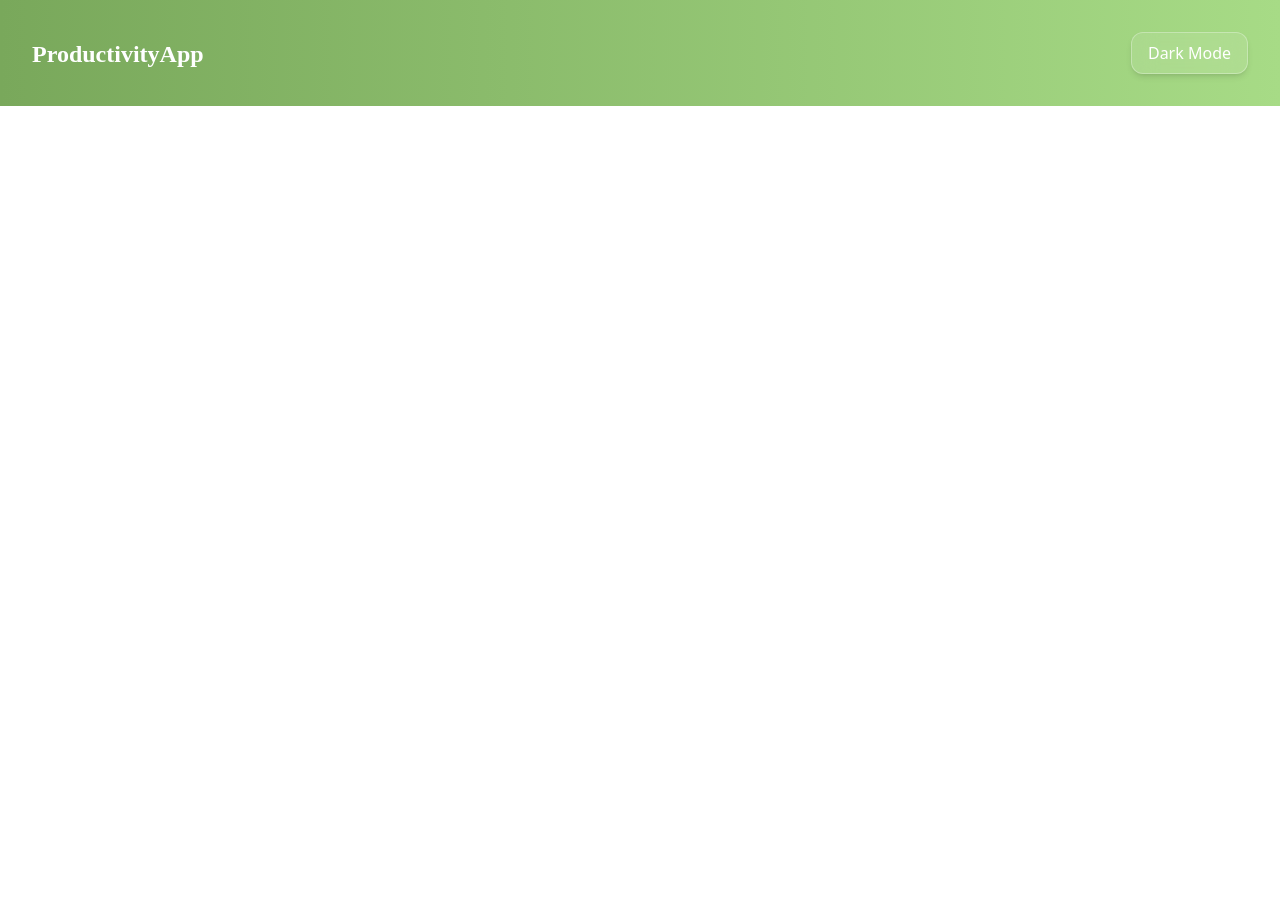
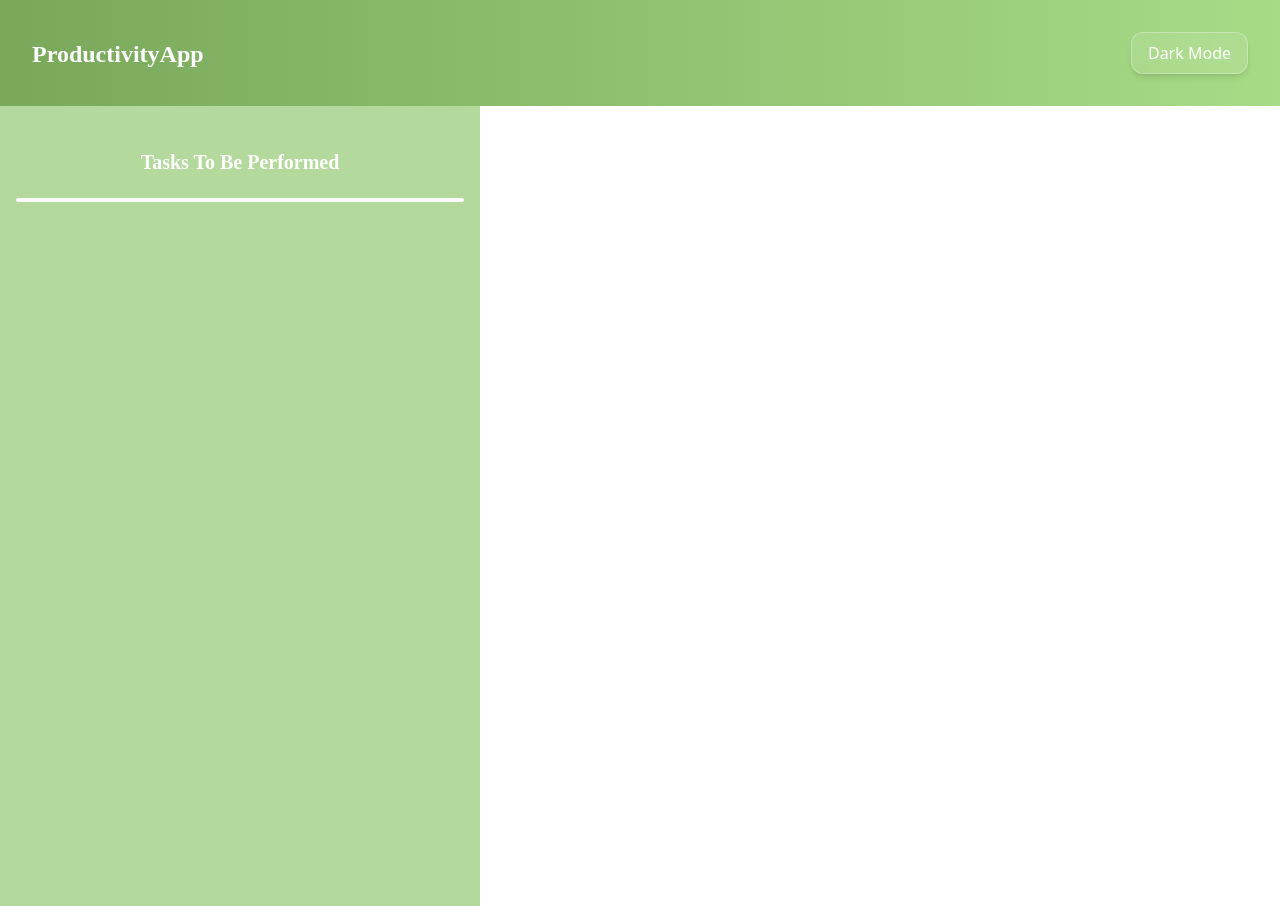
Before and after one commit to muqeet007/Productivity-Dashboard-React, a React (Vite) app: page / in a window 1280 px wide. Before the commit the page ends 800 px from the top, so only its background shows below. Built offline with nearby package versions, Linux system fonts and the light colour scheme; a web font is replaced by a local one.

Commit message:
Implement TaskProvider context and integrate TaskList and TaskItem components; update styles in index.css

```diff
--- a/src/App.jsx
+++ b/src/App.jsx
@@ -1,9 +1,12 @@
 import Header from "./components/Header";
+// import TaskItem from "./components/Taskitem";
+import TaskList from "./components/Tasklist";
 
 export default function App() {
   return (
-      <>
-        <Header/>
-      </>
+    <>
+      <Header />
+      <TaskList />
+    </>
   );
 }
--- a/src/components/TaskProvider.jsx
+++ b/src/components/TaskProvider.jsx
@@ -3,7 +3,15 @@ import { TaskContext } from "../context/TaskContext";
 
 const TaskProvider=({children})=>
 {
-    const [task,setTask]=useState({})
+    const [task,setTask]=useState(
+        {
+            id: '334',     // Unique task ID (Date.now() or UUID)
+            title: 'sccc',           // Task title
+            notes: 'string',           // Optional notes/details
+            completed: 'boolean',      // Done or not
+            createdAt: 'string',       // Timestamp (ISO or readable format)
+            updatedAt: 'string'        // Updated timestamp
+    })
     return(
         <TaskContext.Provider value={{task,setTask}}>
             {children}
--- a/src/components/Taskitem.jsx
+++ b/src/components/Taskitem.jsx
@@ -0,0 +1,17 @@
+import { useContext } from "react";
+import { TaskContext } from "../context/TaskContext";
+
+
+
+const TaskItem=()=>
+{
+    const {task}=useContext(TaskContext)
+        return(
+        <>
+
+        </>
+    );
+}
+
+
+export default TaskItem;
--- a/src/components/Tasklist.jsx
+++ b/src/components/Tasklist.jsx
@@ -0,0 +1,21 @@
+const TaskList = () => {
+  return (
+    <aside className="bg-greeny h-screen w-120 flex flex-col p-4">
+      {/* Heading */}
+      <div className="relative flex justify-center items-center h-20 mb-6">
+        <h2 className="text-white text-xl font-semibold font-secondary">
+          Tasks To Be Performed
+        </h2>
+        <span className="absolute bottom-0 left-0 w-full h-1 bg-white rounded-full"></span>
+      </div>
+
+      {/* Task items will go here */}
+      <div className="space-y-4">
+        {/* Example Task */}
+        {/* <TaskItem /> */}
+      </div>
+    </aside>
+  );
+};
+
+export default TaskList;
--- a/src/index.css
+++ b/src/index.css
@@ -5,4 +5,5 @@
  --font-secondary:"Playwrite GB J", 'cursive';
  --color-greeno:#79a85b;
  --color-greeno-light:#a7db86;
+ --color-greeny:#b4d99c;
 }
--- a/src/main.jsx
+++ b/src/main.jsx
@@ -2,9 +2,12 @@ import React from 'react'
 import ReactDOM from 'react-dom/client'
 import App from './App.jsx'
 import './index.css';
+import TaskProvider from './components/TaskProvider.jsx';
 
 ReactDOM.createRoot(document.getElementById('root')).render(
   <React.StrictMode>
-    <App />
+    <TaskProvider>
+      <App />
+    </TaskProvider>
   </React.StrictMode>,
 )
```
